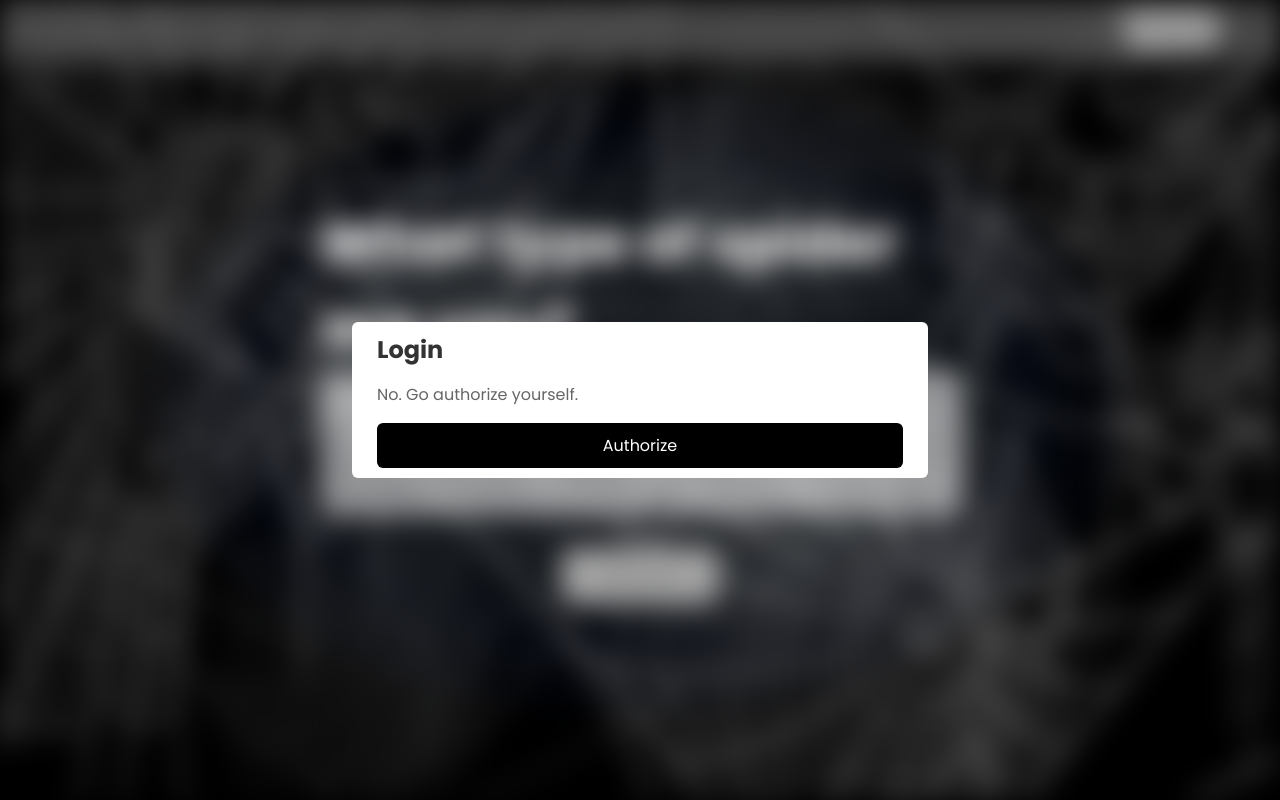
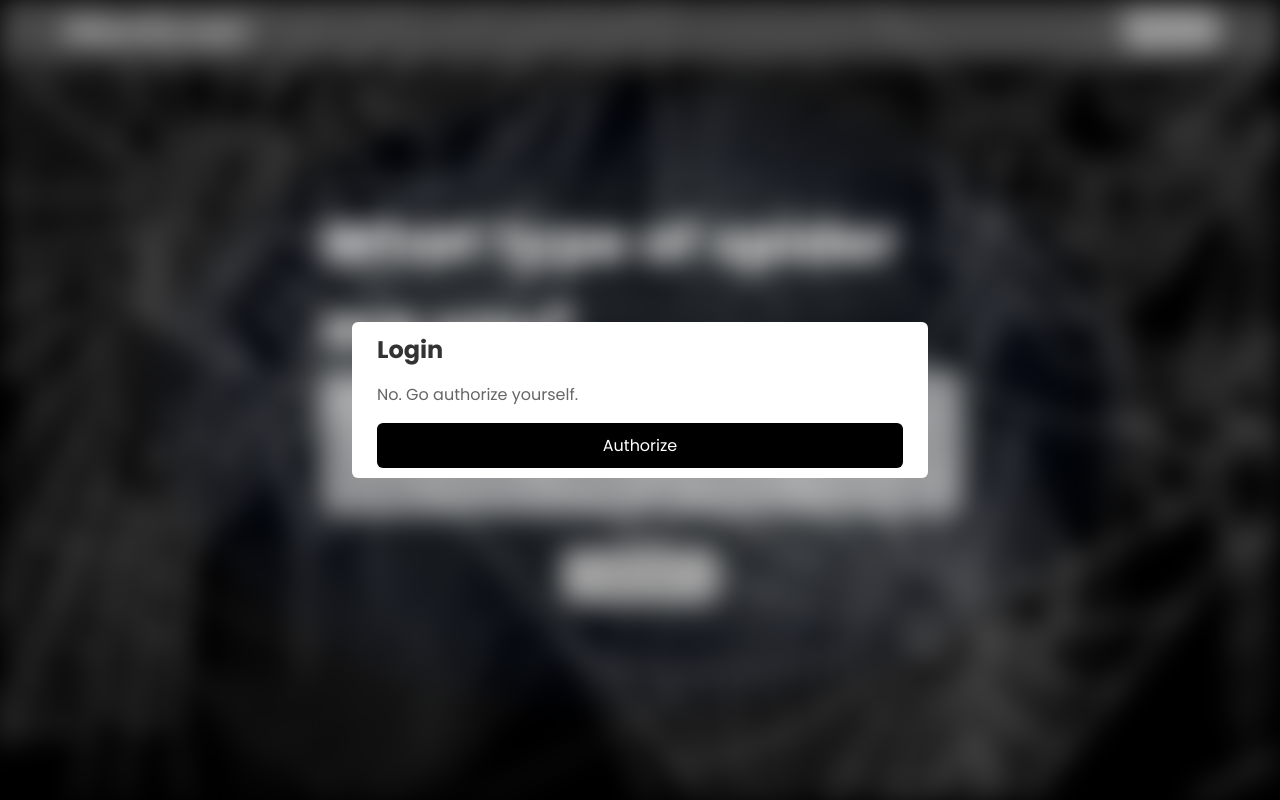
Before and after one commit to AlexKruger2815/WhatTypeOfSpiderAreYou, a website: page WebLevelup/src/index.html in a window 1280 px wide. Drawn offline with Linux system fonts and the light colour scheme; files that its build step writes are made by us from their sources; no server answers; files whose address does not match are found by name.

Commit message:
User name

```diff
--- a/WebLevelup/src/index.html
+++ b/WebLevelup/src/index.html
@@ -12,6 +12,7 @@
 <body>
   <main class="main">
     <header class="header">
+      <h2>Welcome user!</h2>
       <button id="logoutButton" class="log-out-btn">Log Out</button>
     </header>
 
--- a/WebLevelup/src/styles/style.css
+++ b/WebLevelup/src/styles/style.css
@@ -22,7 +22,7 @@ body {
     padding: 1% 5%;
     background: rgba(95, 95, 95, 0.727);
     display: flex;
-    justify-content: flex-end;
+    justify-content: space-between;
     align-items: center;
     z-index: 100;
 
```
